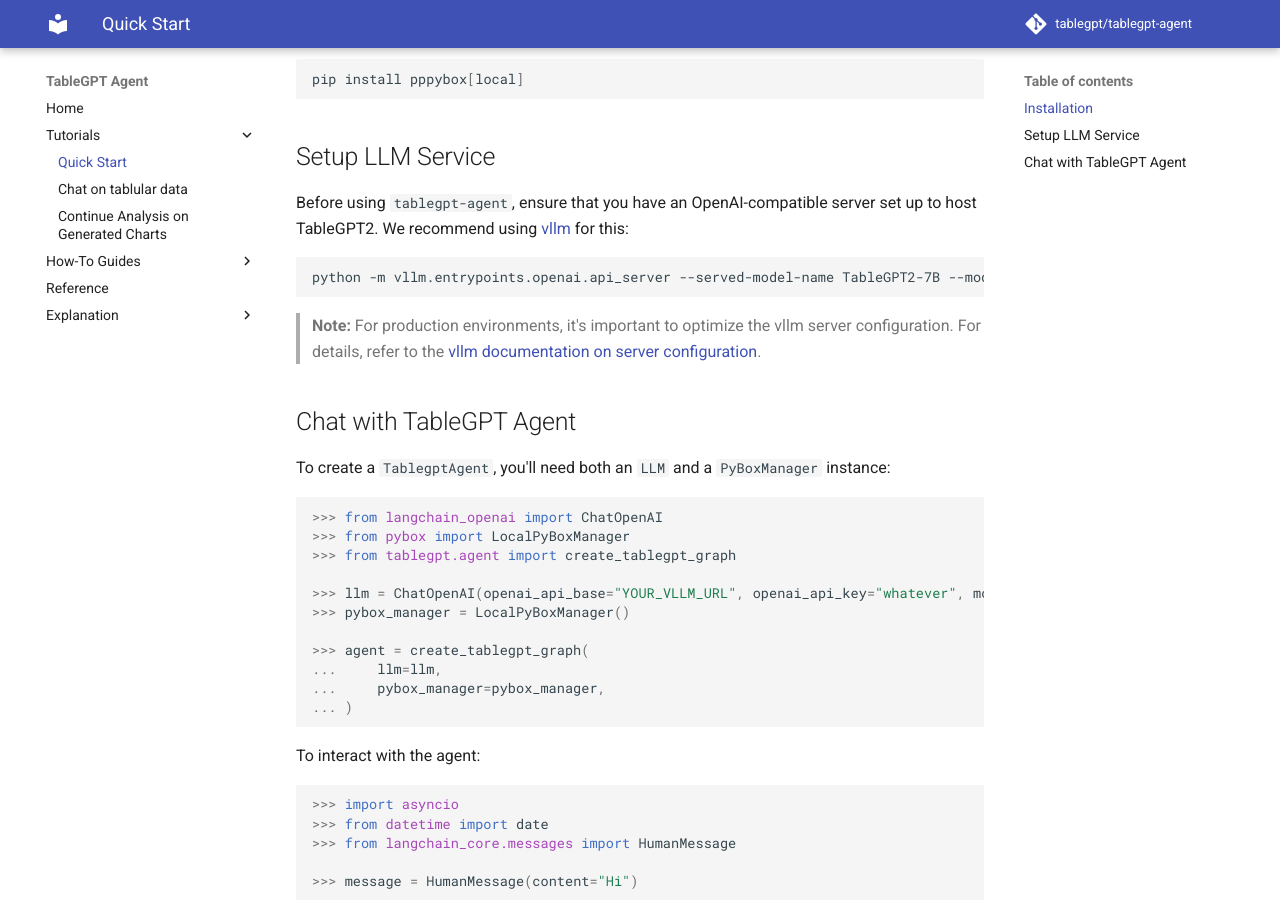
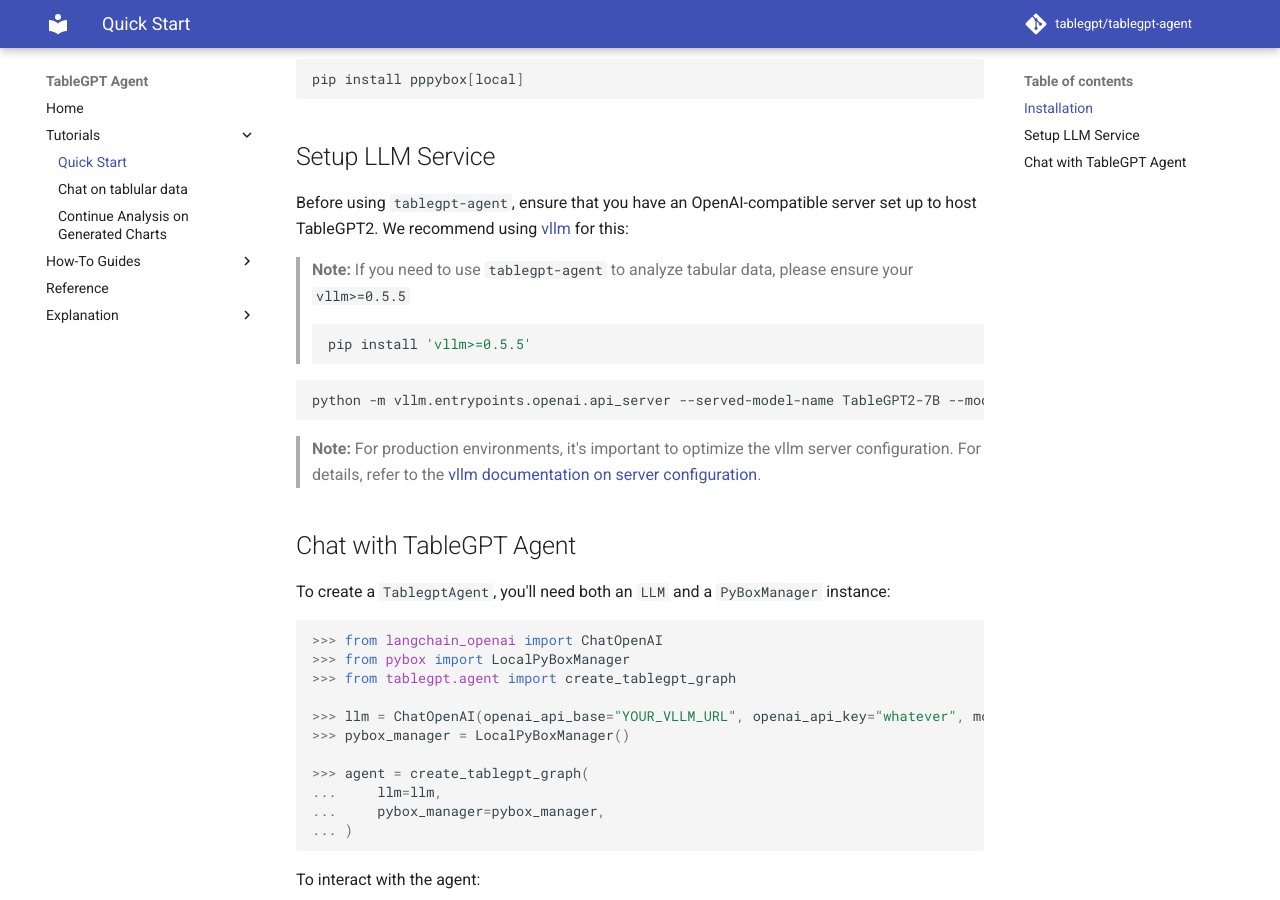
Before and after one commit to weekenthralling/tablegpt-agent, an MkDocs documentation site: the page built from docs/tutorials/quickstart.md, in a window 1280 px wide and 900 px high, scrolled down 362 px. Built offline with MkDocs 1.6.1 and Material for MkDocs 9.7.7, drawn with Linux system fonts in a browser that asks for light colours; comment, search, counter and statistics services are not loaded.

Commit message:
doc: add minimum vLLM version requirement

````diff
--- a/docs/tutorials/quickstart.md
+++ b/docs/tutorials/quickstart.md
@@ -17,6 +17,12 @@
 ## Setup LLM Service
 
 Before using `tablegpt-agent`, ensure that you have an OpenAI-compatible server set up to host TableGPT2. We recommend using [vllm](https://github.com/vllm-project/vllm) for this:
+
+> **Note:**  If you need to use `tablegpt-agent` to analyze tabular data, please ensure your `vllm>=0.5.5`
+```sh
+pip install 'vllm>=0.5.5'
+```
+
 
 ```sh
 python -m vllm.entrypoints.openai.api_server --served-model-name TableGPT2-7B --model path/to/weights
````
